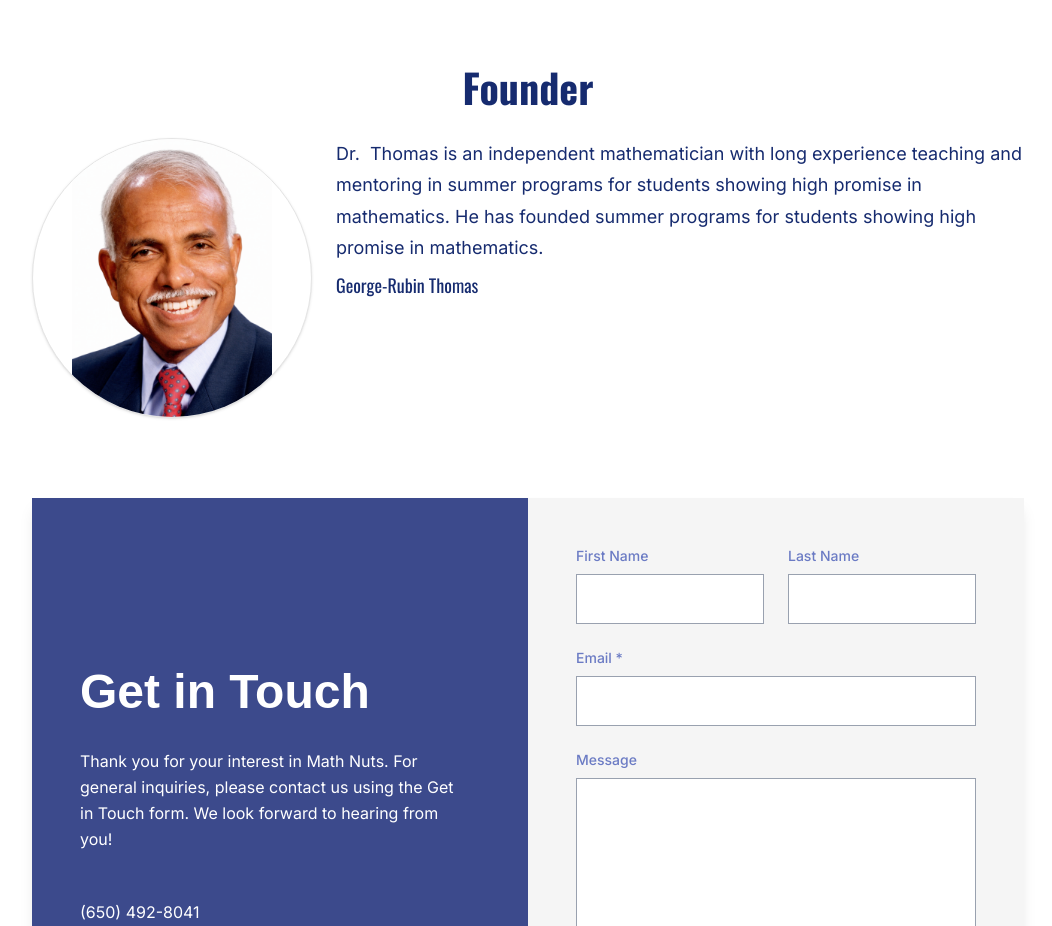
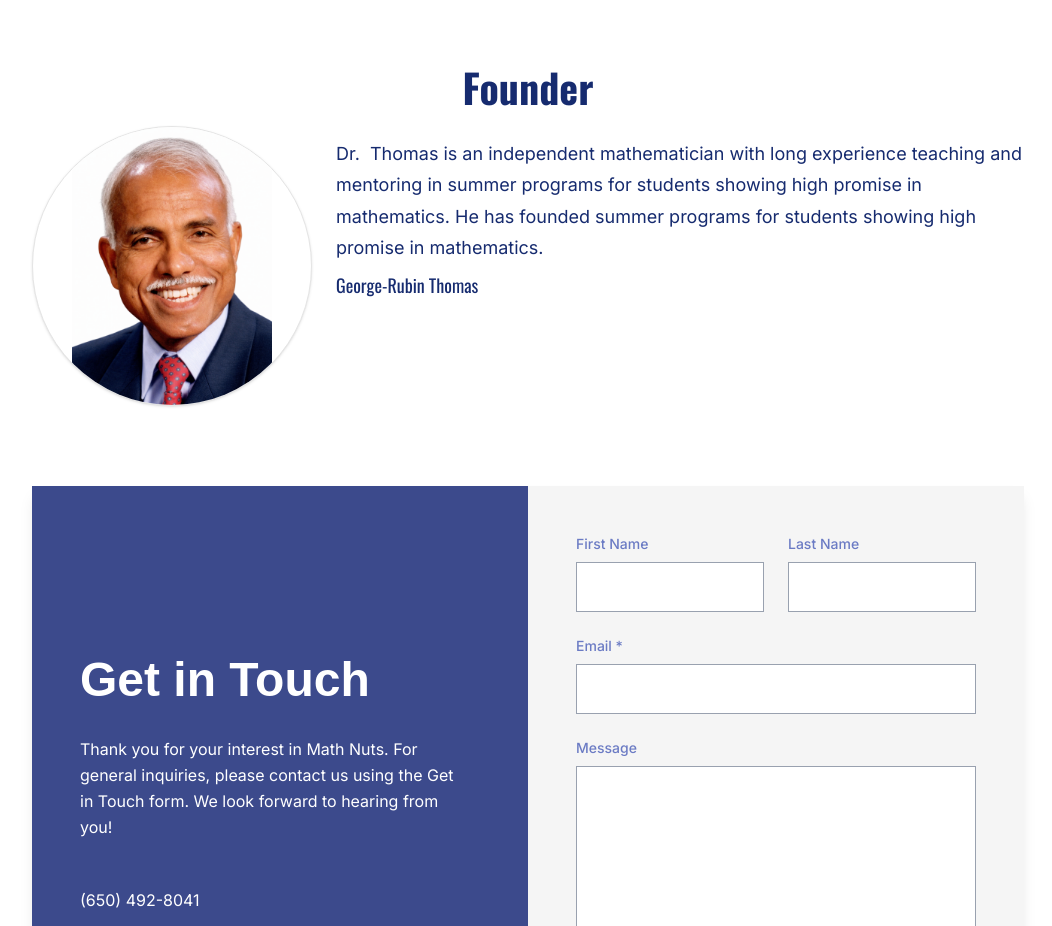
Before and after one commit to MathNutsWebHost/MathNuts-Clone, a Next.js app: page / in a window 1280 px wide. Shown: the part 5000-5926 px from the top of the page, without its empty margins (112-1164 px from the left). Built offline with nearby package versions, Linux system fonts and the light colour scheme.

Commit message:
Raise founder portrait enclosure for desktop alignment

```diff
--- a/app/page.tsx
+++ b/app/page.tsx
@@ -283,7 +283,7 @@ export default function Page() {
         <SectionTitle className="mt-16">Founder</SectionTitle>
         <div className="mt-6 grid gap-6 sm:grid-cols-[280px_1fr] items-start">
           {/* Use a remote <img> tag to avoid remote image config */}
-          <div className="w-full max-w-[280px] aspect-square rounded-full overflow-hidden border bg-white shadow">
+          <div className="w-full max-w-[280px] aspect-square rounded-full overflow-hidden border bg-white shadow sm:-mt-3">
             <img
               src="/images/design-mode/george-thomas-october.png"
               alt="George-Rubin Thomas portrait"
```
